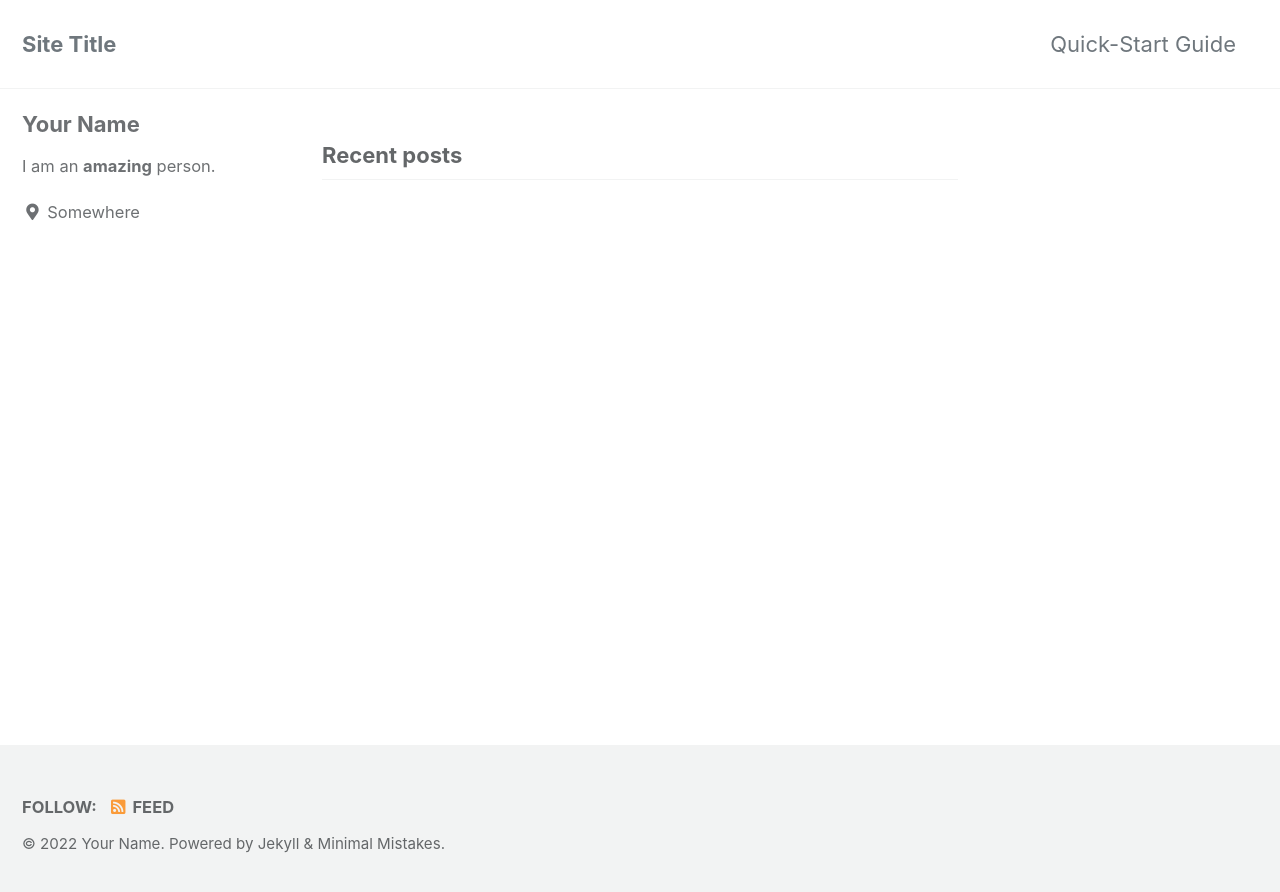
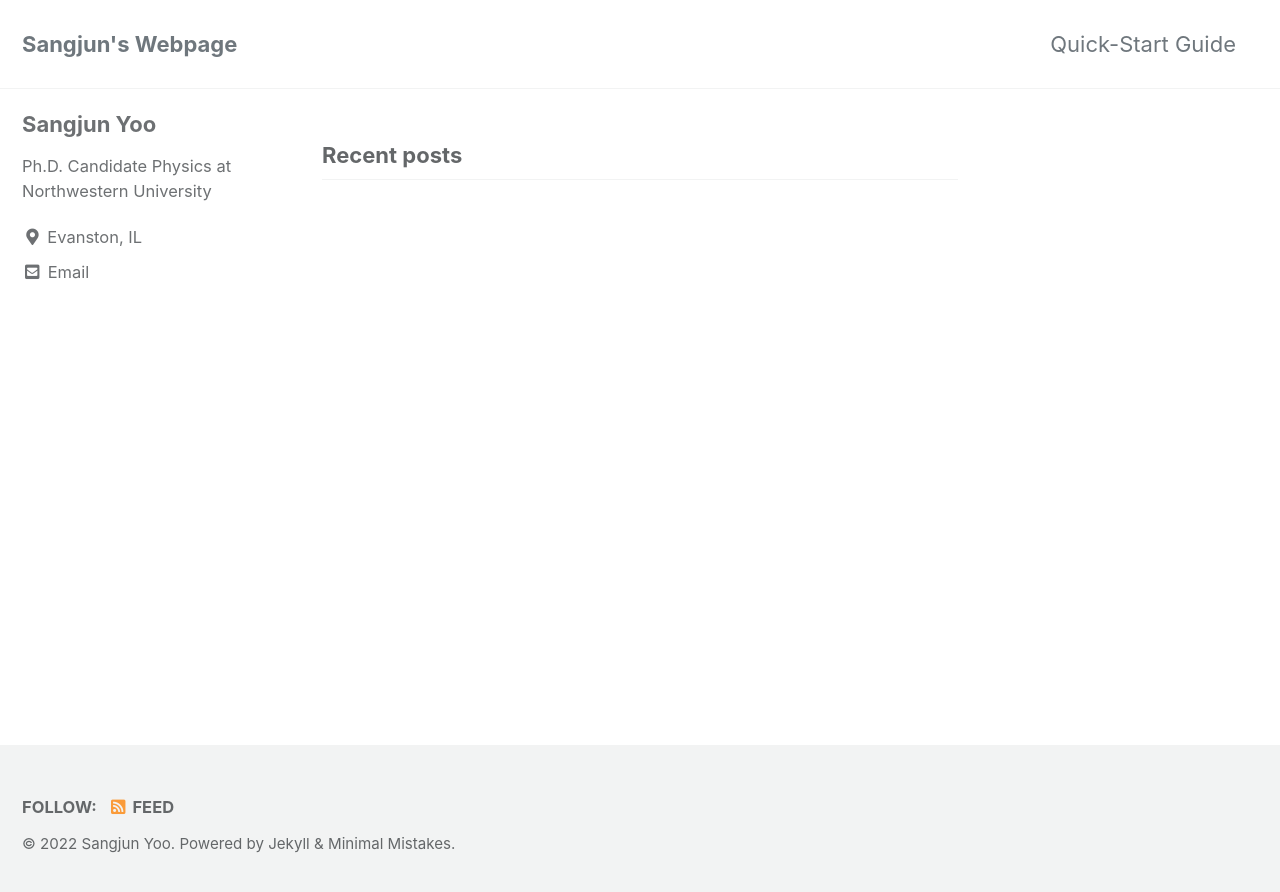
Before and after one commit to sangjunyoo-phd/sangjunyoo-phd.github.io, a Jekyll site: the page built from index.html, in a window 1280 px wide. Shown: the top 892 px of the page. Built offline with Jekyll 4.4.1, drawn with Linux system fonts in a browser that asks for light colours; cached includes are drawn as plain includes; the list of posts is cut into pages by our own code.

Commit message:
Update _config.yml

```diff
--- a/_config.yml
+++ b/_config.yml
@@ -16,10 +16,10 @@ minimal_mistakes_skin    : "default" # "air", "aqua", "contrast", "dark", "dirt"
 
 # Site Settings
 locale                   : "en-US"
-title                    : "Site Title"
+title                    : "Sangjun's Webpage"
 title_separator          : "-"
 subtitle                 : # site tagline that appears below site title in masthead
-name                     : "Your Name"
+name                     : "Sangjun Yoo"
 description              : "An amazing website."
 url                      : # the base hostname & protocol for your site e.g. "https://mmistakes.github.io"
 baseurl                  : # the subpath of your site, e.g. "/blog"
@@ -104,11 +104,11 @@ analytics:
 
 # Site Author
 author:
-  name             : "Your Name"
+  name             : "Sangjun Yoo"
   avatar           : # path of avatar image, e.g. "/assets/images/bio-photo.jpg"
-  bio              : "I am an **amazing** person."
-  location         : "Somewhere"
-  email            :
+  bio              : "Ph.D. Candidate Physics at Northwestern University"
+  location         : "Evanston, IL"
+  email            : "sangjunyoo2015@u.northwestern.edu"
   links:
     - label: "Email"
       icon: "fas fa-fw fa-envelope-square"
```
